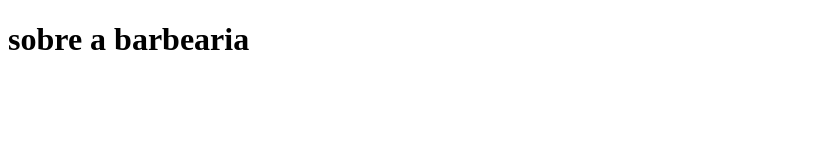
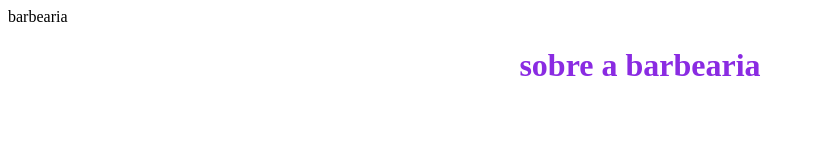
Before and after one commit to toxic9090/terraria, a plain HTML site: page index.html in a window 1280 px wide. Shown: the whole page, without its empty margins (0-814 px from the left). Drawn offline with Linux system fonts and the light colour scheme.

Commit message:
upload 2

```diff
--- a/index.html
+++ b/index.html
@@ -2,7 +2,9 @@
 <html lang="pt-br">
 <head>
     <meta charset="UTF-8">
+
     <meta name="viewport" content="width=device-width, initial-scale=1.0">
+    <link rel= "stylesheet" href="style.css"
     <title>barbearia</title>
 </head>
 <body>
--- a/style.css
+++ b/style.css
@@ -0,0 +1,6 @@
+h1 {
+
+    text-align: center;
+    color:blueviolet;
+    text-transform: : uppercase;
+}
```
